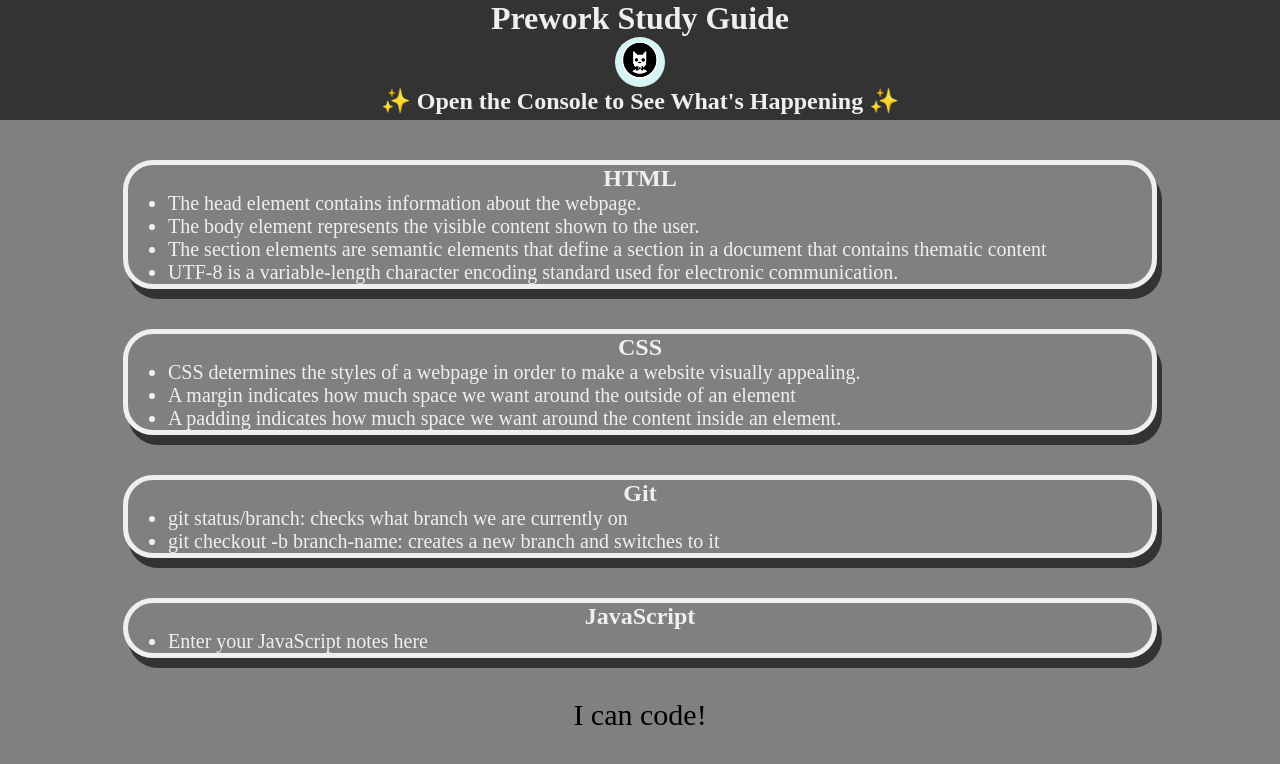
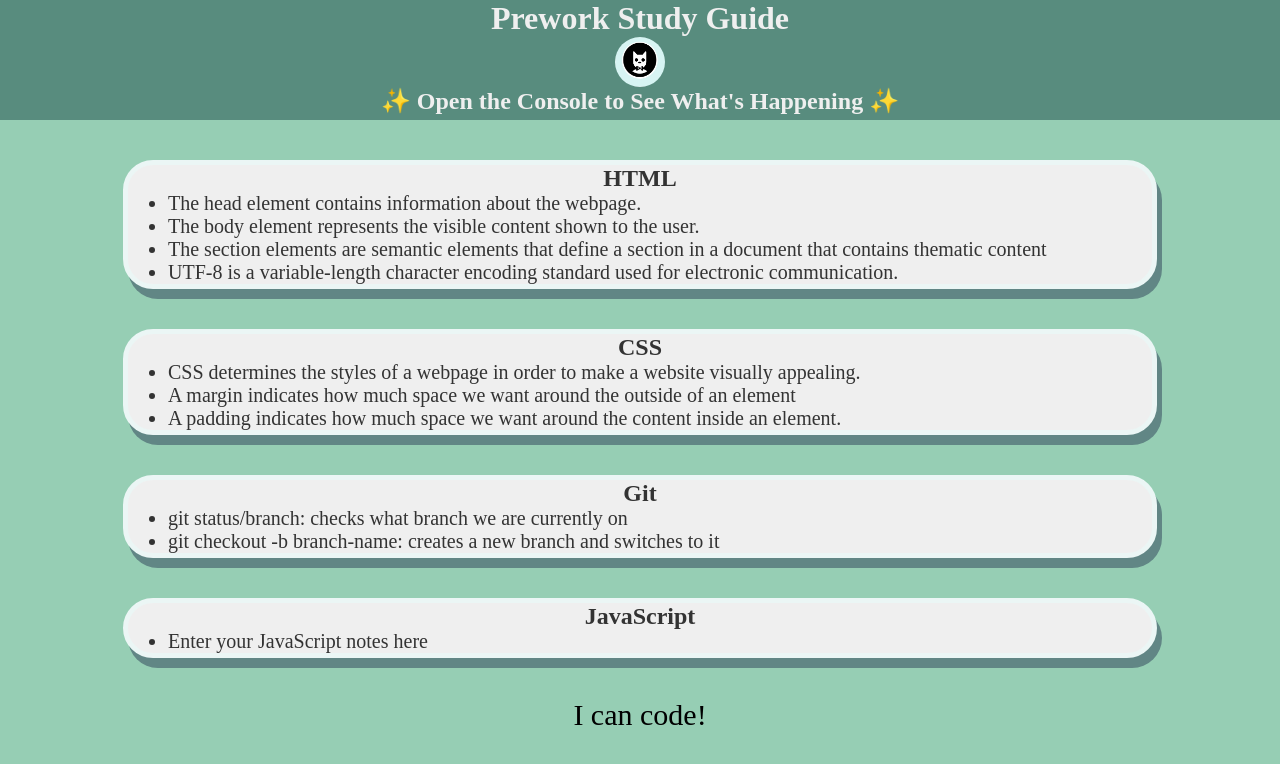
Before and after one commit to DamirFM/prework-study-guide, a plain HTML site: page index.html in a window 1280 px wide. Drawn offline with Linux system fonts and the light colour scheme.

Commit message:
add stule.cs

```diff
--- a/assets/style.css
+++ b/assets/style.css
@@ -6,7 +6,7 @@
 header {
     width: 100%;
     height: 120px;
-    background-color: #333;
+    background-color: #588c7e;
     color: #efefef;
 }
 
@@ -35,15 +35,19 @@ p {
   }
 
 .card {
+    background-color: #efefef;
     width: 80%;
     margin: 40px auto;
-    border: 5px solid #efefef;;
-    box-shadow: 5px 10px #333;
+    border: 5px solid #ebf6f5;
+    box-shadow: 5px 10px #618685;
     border-radius: 30px;
-    color: #efefef;
+    color: #333;
   }
+
+
 body {
-    background-color: gray;;
+    background-color: #96ceb4;
+
   }
 
 .footer {
```
